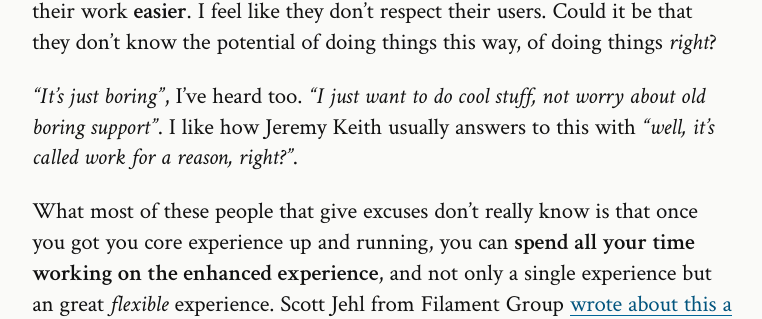
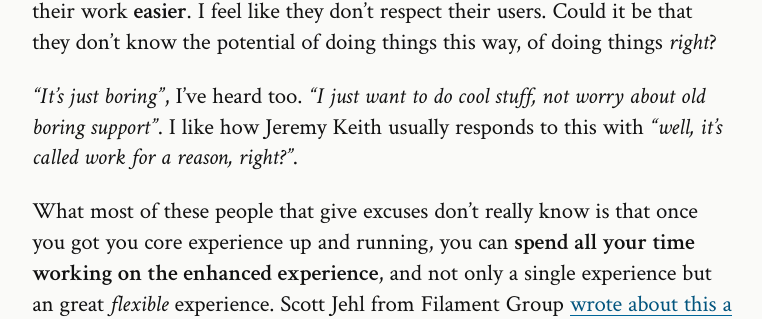
Before and after one commit to jaicab/jaicab.github.io, a Jekyll site: the page built from _posts/2016-03-08-design-is-choice.md, in a window 1280 px wide and 900 px high, scrolled down 2141 px. Shown: the part 148-467 px from the top of the window, without its empty margins (257-1019 px from the left). Built offline with Jekyll 4.4.1, drawn with Linux system fonts in a browser that asks for light colours.

Commit message:
Copy change

```diff
--- a/_posts/2016-03-08-design-is-choice.md
+++ b/_posts/2016-03-08-design-is-choice.md
@@ -39,7 +39,7 @@ Some people say <q>I don’t have time for this</q> or <q>I can’t do it right
 
 Those I don’t get are the ones that just **don’t care at all** and just want to make their work **easier**. I feel like they don’t respect their users. Could it be that they don’t know the potential of doing things this way, of doing things _right_?
 
-<q>It’s just boring</q>, I’ve heard too. <q>I just want to do cool stuff, not worry about old boring support</q>. I like how Jeremy Keith usually answers to this with <q>well, it’s called work for a reason, right?</q>.
+<q>It’s just boring</q>, I’ve heard too. <q>I just want to do cool stuff, not worry about old boring support</q>. I like how Jeremy Keith usually responds to this with <q>well, it’s called work for a reason, right?</q>.
 
 What most of these people that give excuses don't really know is that once you got you core experience up and running, you can **spend all your time working on the enhanced experience**, and not only a single experience but an great _flexible_ experience. Scott Jehl from Filament Group [wrote about this a while ago](https://the-pastry-box-project.net/scott-jehl/2014-March-7):
 
```
